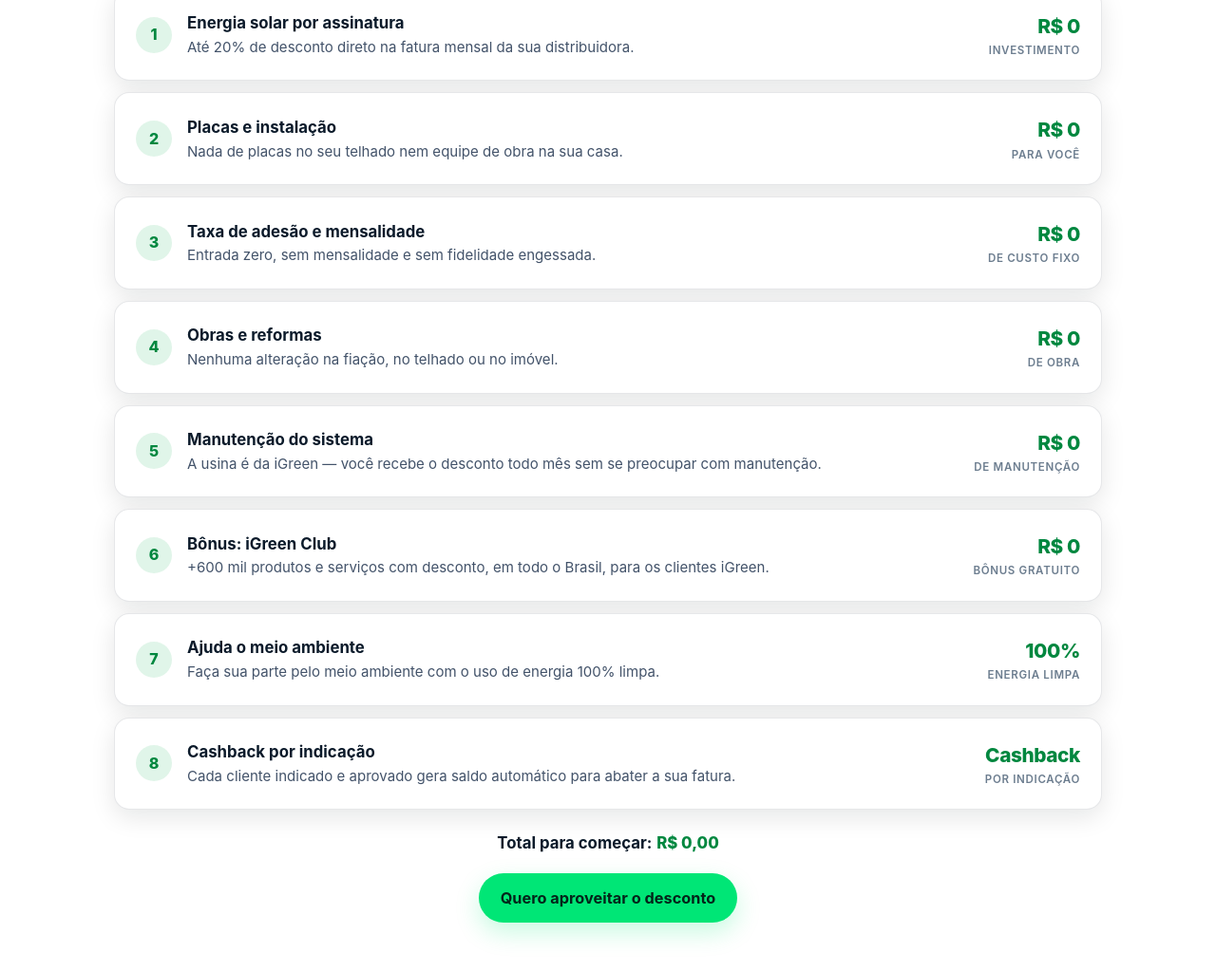
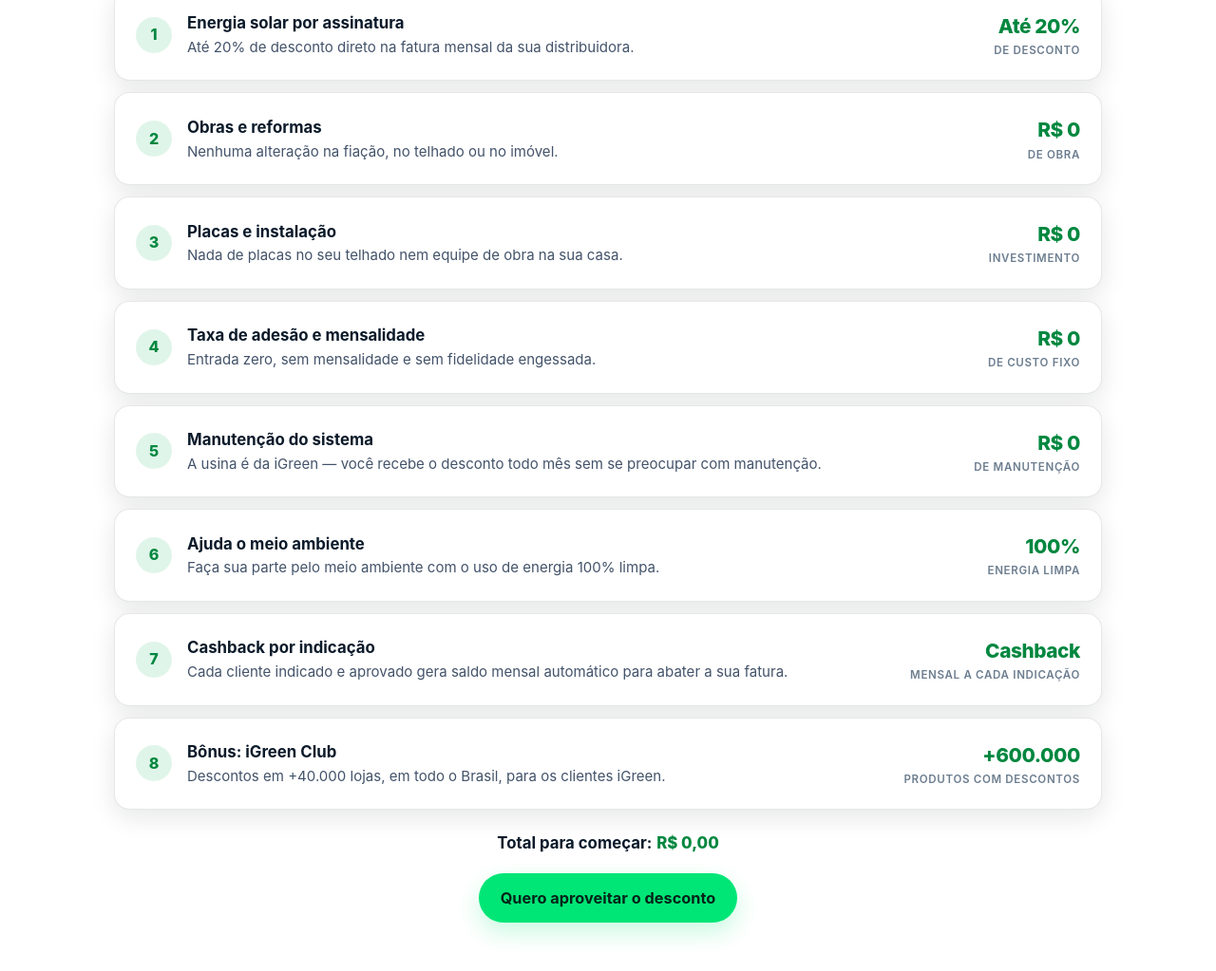
Before and after one commit to liberom/igreen, an Astro site: page / in a window 1280 px wide. Shown: the part 3527-4550 px from the top of the page at 95% size. Built offline with nearby package versions, Linux system fonts and the light colour scheme; Astro itself is replaced by a stand-in of ours.

Commit message:
few changes

```diff
--- a/src/pages/index.astro
+++ b/src/pages/index.astro
@@ -2,11 +2,11 @@
 import BaseLayout from "../layouts/BaseLayout.astro";
 import Icon from "../components/Icon.astro";
 import Simulator from "../components/Simulator.astro";
-import CtaBand from '../components/CtaBand.astro';
-import Video from '../components/Video.astro';
-import { links } from '../data/site';
+import CtaBand from "../components/CtaBand.astro";
+import Video from "../components/Video.astro";
+import { links } from "../data/site";
 
-const base = import.meta.env.BASE_URL.replace(/\/?$/, '/');
+const base = import.meta.env.BASE_URL.replace(/\/?$/, "/");
 
 const title = "iGreen Energy — Economize até 20% na conta de luz";
 const description =
@@ -301,37 +301,37 @@ const description =
             </p>
           </div>
           <span class="stack__value">
-            R$ 0<small>investimento</small>
+            Até 20%<small>de desconto</small>
           </span>
         </div>
         <div class="stack__item">
           <span class="stack__num">2</span>
           <div class="stack__body">
+            <h3>Obras e reformas</h3>
+            <p>Nenhuma alteração na fiação, no telhado ou no imóvel.</p>
+          </div>
+          <span class="stack__value">
+            R$ 0<small>de obra</small>
+          </span>
+        </div>
+        <div class="stack__item">
+          <span class="stack__num">3</span>
+          <div class="stack__body">
             <h3>Placas e instalação</h3>
             <p>Nada de placas no seu telhado nem equipe de obra na sua casa.</p>
           </div>
           <span class="stack__value">
-            R$ 0<small>para você</small>
+            R$ 0<small>investimento</small>
           </span>
         </div>
         <div class="stack__item">
-          <span class="stack__num">3</span>
+          <span class="stack__num">4</span>
           <div class="stack__body">
             <h3>Taxa de adesão e mensalidade</h3>
             <p>Entrada zero, sem mensalidade e sem fidelidade engessada.</p>
           </div>
           <span class="stack__value">
             R$ 0<small>de custo fixo</small>
-          </span>
-        </div>
-        <div class="stack__item">
-          <span class="stack__num">4</span>
-          <div class="stack__body">
-            <h3>Obras e reformas</h3>
-            <p>Nenhuma alteração na fiação, no telhado ou no imóvel.</p>
-          </div>
-          <span class="stack__value">
-            R$ 0<small>de obra</small>
           </span>
         </div>
         <div class="stack__item">
@@ -350,19 +350,6 @@ const description =
         <div class="stack__item">
           <span class="stack__num">6</span>
           <div class="stack__body">
-            <h3>Bônus: iGreen Club</h3>
-            <p>
-              +600 mil produtos e serviços com desconto, em todo o Brasil, para
-              os clientes iGreen.
-            </p>
-          </div>
-          <span class="stack__value">
-            R$ 0<small>bônus gratuito</small>
-          </span>
-        </div>
-        <div class="stack__item">
-          <span class="stack__num">7</span>
-          <div class="stack__body">
             <h3>Ajuda o meio ambiente</h3>
             <p>
               Faça sua parte pelo meio ambiente com o uso de energia 100% limpa.
@@ -373,16 +360,29 @@ const description =
           </span>
         </div>
         <div class="stack__item">
-          <span class="stack__num">8</span>
+          <span class="stack__num">7</span>
           <div class="stack__body">
             <h3>Cashback por indicação</h3>
             <p>
-              Cada cliente indicado e aprovado gera saldo automático para abater
-              a sua fatura.
+              Cada cliente indicado e aprovado gera saldo mensal automático para
+              abater a sua fatura.
             </p>
           </div>
           <span class="stack__value">
-            Cashback<small>por indicação</small>
+            Cashback<small>mensal a cada indicação</small>
+          </span>
+        </div>
+        <div class="stack__item">
+          <span class="stack__num">8</span>
+          <div class="stack__body">
+            <h3>Bônus: iGreen Club</h3>
+            <p>
+              Descontos em +40.000 lojas, em todo o Brasil, para os clientes
+              iGreen.
+            </p>
+          </div>
+          <span class="stack__value">
+            +600.000<small>produtos com descontos</small>
           </span>
         </div>
       </div>
@@ -572,7 +572,10 @@ const description =
       </div>
 
       <p style="text-align:center;margin-top:22px">
-        <a href={`${base}energia-por-assinatura#documentos`} class="btn btn--ghost">
+        <a
+          href={`${base}energia-por-assinatura#documentos`}
+          class="btn btn--ghost"
+        >
           Documentos necessários para cadastrar um cliente
         </a>
       </p>
```
